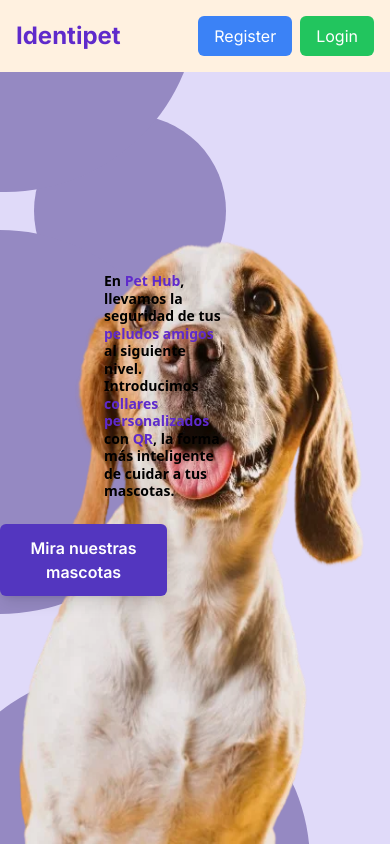
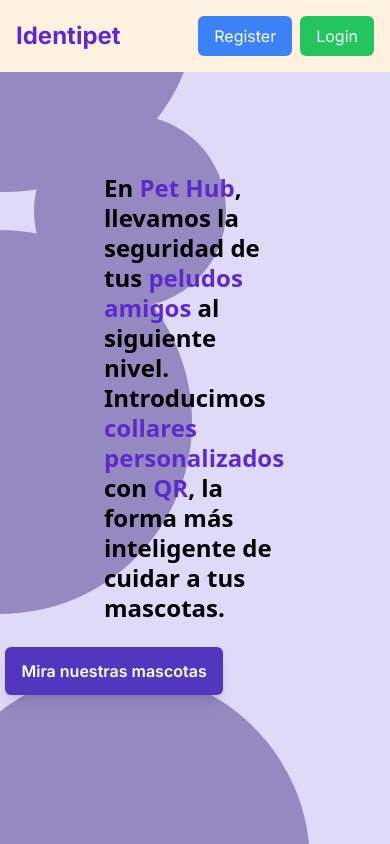
Before and after one commit to martinhpcodecnoob/recovery-mascots, a Next.js app in the folder front-end/: page / in a window 390 px wide. Built offline with nearby package versions, Linux system fonts and the light colour scheme.

Commit message:
improved the responsive section of the landing page

```diff
--- a/front-end/src/app/components/LandingPage.tsx
+++ b/front-end/src/app/components/LandingPage.tsx
@@ -7,7 +7,7 @@ const LandingPage = () => {
     <div className="w-full h-[100vh] bg-hero_primary overflow-hidden relative">
       <img
         src={"/images/dog.webp"}
-        className="absolute bottom-0 right-0 z-10 h-3/4"
+        className="hidden lg:block absolute bottom-0 right-0 z-10 h-3/4"
         alt="Dog"
       />
       <div className="absolute top-1/4 left-1/3 transform -translate-x-1/2 -translate-y-1/2 bg-hero_ligth_secondary rounded-full w-48 h-48"></div>
@@ -15,8 +15,8 @@ const LandingPage = () => {
       <div className="absolute top-0 right-0 transform -translate-x-1/2 -translate-y-1/2 bg-hero_ligth_secondary rounded-full w-96 h-96"></div>
       <div className="absolute -bottom-1/4 right-20 bg-hero_ligth_secondary rounded-full w-96 h-96"></div>
       <div className="flex h-full w-full items-center justify-center ">
-        <div className="flex flex-col w-3/4 h-full justify-center items-end">
-          <h1 className="max-w-md text-sm md:text-lg lg:text-2xl xl:text-3xl font-semibold font-sans text-balance leading-tight z-50 m-6 transform translate-x-20 duration-500 ease-out">
+        <div className="flex flex-col w-full lg:w-3/4 h-full justify-center items-center lg:items-end">
+          <h1 className="max-w-md text-2xl md:text-lg lg:text-2xl xl:text-3xl font-semibold font-sans text-balance leading-tight z-50 m-6 transform translate-x-20 duration-500 ease-out">
             En <span className="text-identipet">Pet Hub</span>, llevamos la
             seguridad de tus{" "}
             <span className="text-identipet">peludos amigos</span> al
```
